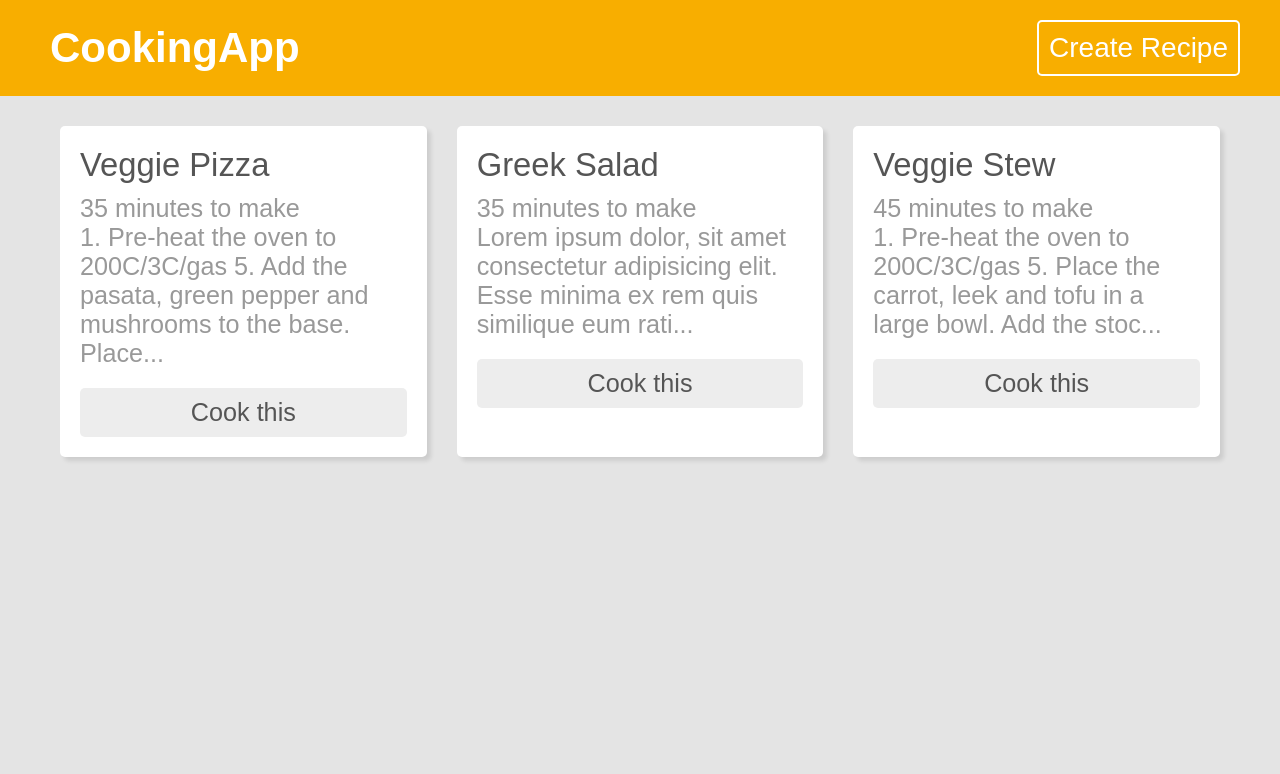
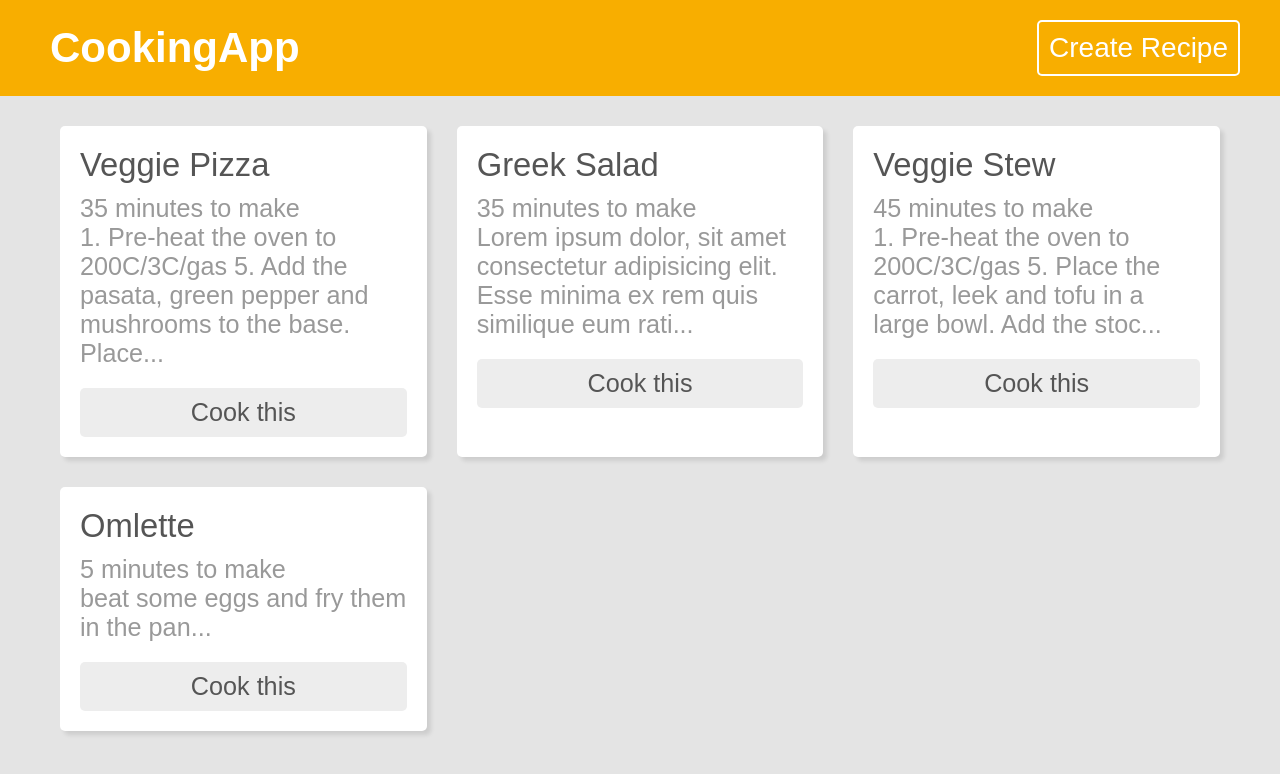
Before and after one commit to Titi923/react-cooking-recipe-app, a React (Create React App) app: page / in a window 1280 px wide. Shown: the top 774 px of the page. Built offline with nearby package versions, Linux system fonts and the light colour scheme; data requests are answered from the project's data file; a web font is replaced by a local one.

Commit message:
Redirect the user when get data from create

```diff
--- a/data/db.json
+++ b/data/db.json
@@ -36,6 +36,17 @@
       ],
       "method": "1. Pre-heat the oven to 200C/3C/gas 5. Place the carrot, leek and tofu in a large bowl. Add the stock and mix well. 2. Add the rest of the ingredients and mix well. 3. Place the mixture in a large bowl and cover with a lid. 4. Place the lid on the oven and cook for 40 minutes. 5. Serve with a slaw of your choice",
       "cookingTime": "45 minutes"
+    },
+    {
+      "title": "Omlette",
+      "ingredients": [
+        "2 eggs",
+        "salt",
+        "pepper"
+      ],
+      "method": "beat some eggs and fry them in the pan",
+      "cookingTime": "5 minutes",
+      "id": "vuBIUKA"
     }
   ]
 }
--- a/src/pages/create/Create.js
+++ b/src/pages/create/Create.js
@@ -22,7 +22,12 @@ export default function Create() {
     postData({ title, ingredients, method, cookingTime: cookingTime + ' minutes' })
   }
 
-
+  // redirect the use when we get data response
+  useEffect(() => {
+    if (data) {
+      navigate('/')
+    }
+  }, [data])
 
   const handleAdd = (e) => {
     e.preventDefault();
```
